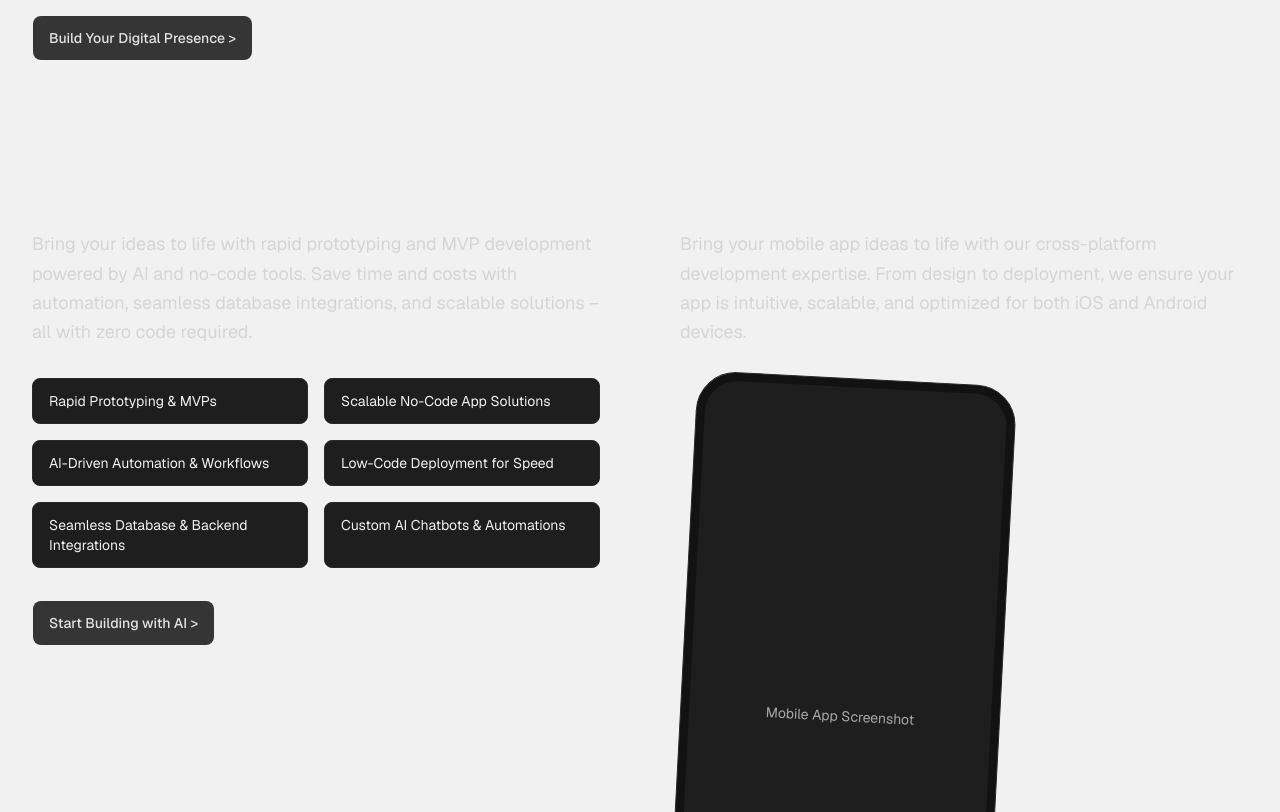
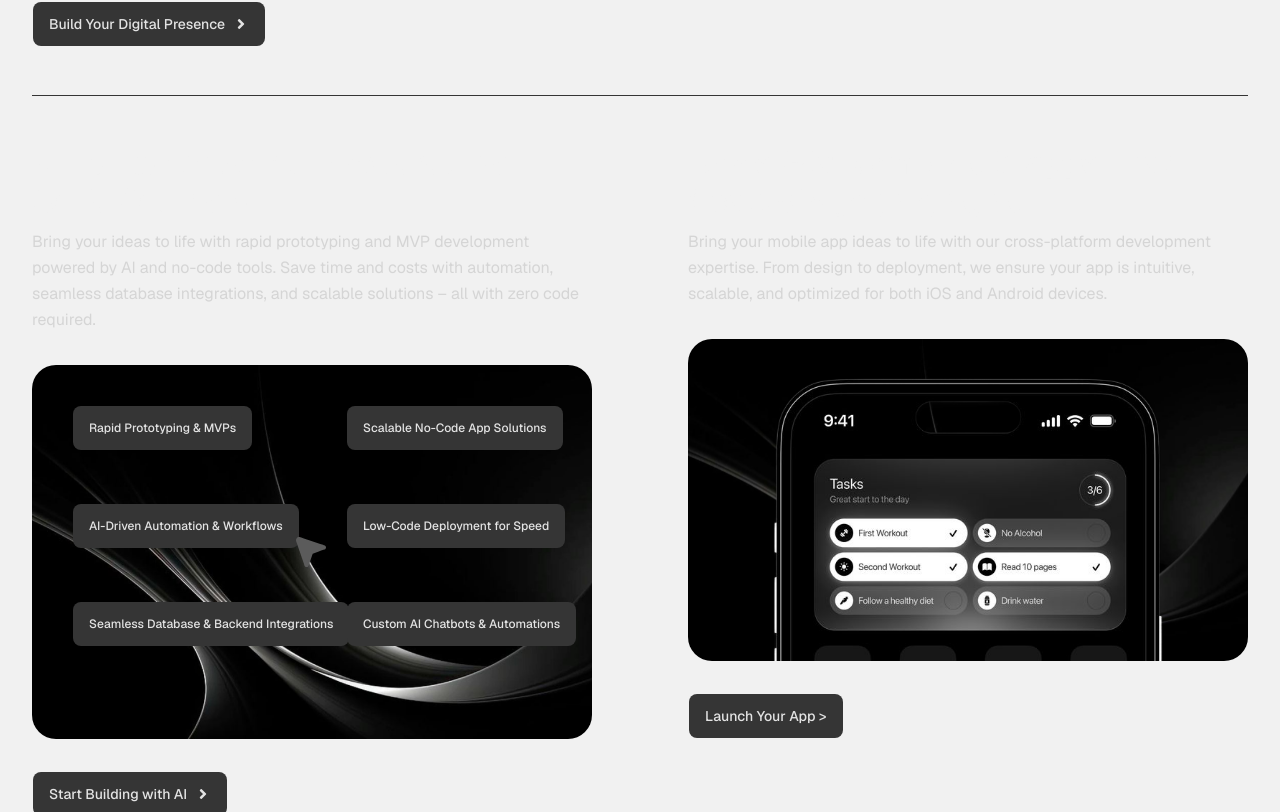
Before and after one commit to team-brillarix/brillarix-website, a Next.js app: page / in a window 1280 px wide. Shown: the part 3868-4680 px from the top of the page. Built offline with nearby package versions, Linux system fonts and the light colour scheme; no server answers.

Commit message:
Innovative Solution Partial Changes

```diff
--- a/src/components/InnovativeSolutions.tsx
+++ b/src/components/InnovativeSolutions.tsx
@@ -3,6 +3,8 @@
 import { Section } from '@/components/ui/Section';
 import { Heading } from '@/components/ui/Heading';
 import { Button } from '@/components/ui/Button';
+import { FaAngleRight } from 'react-icons/fa';
+import Image from 'next/image';
 
 export default function InnovativeSolutions() {
   const noCodeFeatures = [
@@ -18,8 +20,8 @@ export default function InnovativeSolutions() {
     <Section
       title="Innovative Solutions Tailored to Your Needs"
       subtitle="Empowering Your Business with AI, No-Code, and Full-Stack Development."
-      headingVariant="h1"
-      headingWeight="medium"
+      headingVariant="h2"
+      headingWeight="bold"
       headingAlign="center"
       className="bg-background"
     >
@@ -30,7 +32,7 @@ export default function InnovativeSolutions() {
               variant="h4"
               as="h2"
               align="left"
-              weight="semibold"
+              weight="bold"
               className="text-gray-light-1"
               subtitle="Our expert team builds custom, fully integrated websites that drive engagement and growth.
               Whether it's e-commerce, SaaS, or custom solutions, we ensure your site is optimized for
@@ -54,80 +56,108 @@ export default function InnovativeSolutions() {
             variant="primary"
             href="/get-quote"
             className="w-fit"
+            rightImage={<FaAngleRight size={16} />}
           >
-            Build Your Digital Presence &gt;
+            Build Your Digital Presence
           </Button>
         </div>
 
         {/* Two Column Layout for No-Code and Mobile Apps */}
-        <div className="grid grid-cols-1 lg:grid-cols-2 gap-12 sm:gap-16 md:gap-20">
+        <div className="grid grid-cols-1 lg:grid-cols-2 z-0 border-y border-gray-dark-4">
           {/* Build Faster with AI-Powered No-Code Solutions */}
-          <div className="flex flex-col gap-6 sm:gap-8">
+          <div className="flex flex-col gap-6 sm:gap-8 py-12 pr-12">
             <div className="flex flex-col gap-4 sm:gap-6">
               <Heading
-                variant="h3"
+                variant="h4"
                 as="h2"
                 align="left"
-                weight="semibold"
+                weight="bold"
                 className="text-gray-light-1"
+                subtitle="Bring your ideas to life with rapid prototyping and MVP development powered by AI and no-code tools. Save time and costs with automation, seamless database integrations, and scalable solutions – all with zero code required."
+                subtitleAs="p"
+                subtitleClassName="text-sm sm:text-base text-gray-light-3 leading-relaxed"
               >
                 Build Faster with AI-Powered No-Code Solutions
               </Heading>
-              <p className="text-base sm:text-lg text-gray-light-3 leading-relaxed">
-                Bring your ideas to life with rapid prototyping and MVP development powered by AI and
-                no-code tools. Save time and costs with automation, seamless database integrations, and
-                scalable solutions – all with zero code required.
-              </p>
             </div>
 
             {/* Feature Buttons Grid */}
-            <div className="grid grid-cols-1 sm:grid-cols-2 gap-4">
+            <div className="relative grid grid-cols-2 grid-rows-3 gap-x-17 gap-y-13 p-10 rounded-3xl overflow-hidden gap-4">
+              {/* Background image with rounded corners clipped by parent */}
+              <div className="absolute inset-0 -z-10">
+                <Image
+                  src="/innovative-solutions/bg-style-left.png"
+                  alt="background style left"
+                  height={1000}
+                  width={1000}
+                  priority
+                  className="object-cover w-full h-full"
+                />
+              </div>
               {noCodeFeatures.map((feature, index) => (
-                <div
-                  key={index}
-                  className="bg-gray-dark-2 border border-gray-dark-3 rounded-lg px-4 py-3 text-sm text-gray-light-1 hover:bg-gray-dark-3 transition-colors cursor-pointer"
-                >
+                <Button key={index} className="whitespace-nowrap text-xs">
                   {feature}
-                </div>
+                </Button>
               ))}
+              <div>
+                <Image src="/innovative-solutions/cursor-icon.svg" alt="background style left" height={30} width={30} priority className="absolute z-50 top-43 left-66 object-cover" />
+              </div>
             </div>
 
             <Button
               variant="primary"
               href="/get-quote"
               className="w-fit"
+              rightImage={<FaAngleRight size={16} />}
             >
-              Start Building with AI &gt;
+              Start Building with AI
             </Button>
           </div>
 
           {/* Cross-Platform Mobile Apps That Scale */}
-          <div className="flex flex-col gap-6 sm:gap-8">
+          <div className="flex flex-col gap-6 sm:gap-8 py-12 pl-12">
             <div className="flex flex-col gap-4 sm:gap-6">
               <Heading
-                variant="h3"
+                variant="h4"
                 as="h2"
                 align="left"
                 weight="semibold"
                 className="text-gray-light-1"
+                subtitle="Bring your mobile app ideas to life with our cross-platform development expertise. From design to deployment, we ensure your app is intuitive, scalable, and optimized for both iOS and Android devices."
+                subtitleAs="p"
+                subtitleClassName="text-sm sm:text-base text-gray-light-3 leading-relaxed"
               >
-                Cross-Platform Mobile Apps That Scale
+                Cross-Platform Mobile Apps That Scale chv jhvjh hjhbjhb
               </Heading>
-              <p className="text-base sm:text-lg text-gray-light-3 leading-relaxed">
-                Bring your mobile app ideas to life with our cross-platform development expertise.
-                From design to deployment, we ensure your app is intuitive, scalable, and optimized
-                for both iOS and Android devices.
-              </p>
             </div>
 
-            {/* Mobile App Screenshot Placeholder */}
-            <div className="relative w-full max-w-xs mx-auto lg:mx-0">
-              <div
-                className="aspect-9/19 bg-gray-dark-1 border border-gray-dark-3 rounded-[2.5rem] p-2"
-                style={{ transform: 'rotate(3deg)' }}
-              >
-                <div className="w-full h-full bg-gray-dark-2 rounded-4xl flex items-center justify-center">
-                  <div className="text-gray-light-5 text-sm text-center px-4">Mobile App Screenshot</div>
+            {/* Mobile App Screenshot */}
+            <div className="relative w-full rounded-3xl h-80.5 overflow-hidden lg:mx-0">
+              {/* Background pattern behind the phone */}
+              <div className="absolute inset-0 -z-10">
+                <Image
+                  src="/innovative-solutions/bg-style-left.png"
+                  alt="background style right"
+                  height={1000}
+                  width={1000}
+                  priority
+                  unoptimized
+                  className="w-full h-full object-cover"
+                />
+              </div>
+
+              {/* Phone screenshot centered inside the card */}
+              <div className="relative flex items-center justify-center h-full">
+                <div className="w-132 h-full">
+                  <Image
+                    src="/innovative-solutions/bg-mobile.png"
+                    alt="mobile app screenshot"
+                    height={1000}
+                    width={1000}
+                    priority
+                    unoptimized
+                    className="w-full h-auto object-contain"
+                  />
                 </div>
               </div>
             </div>
```
